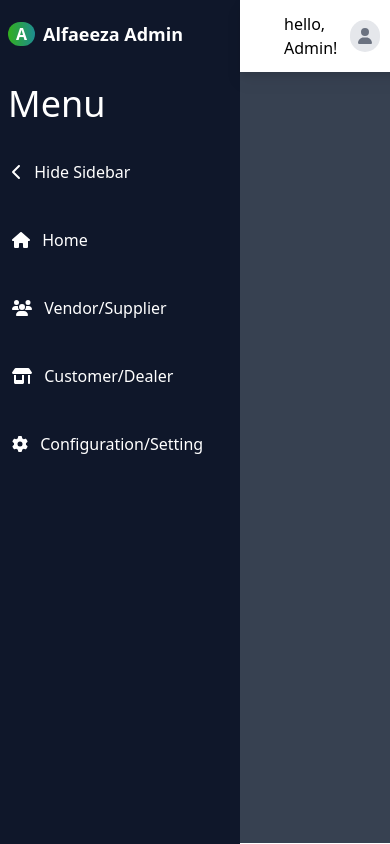
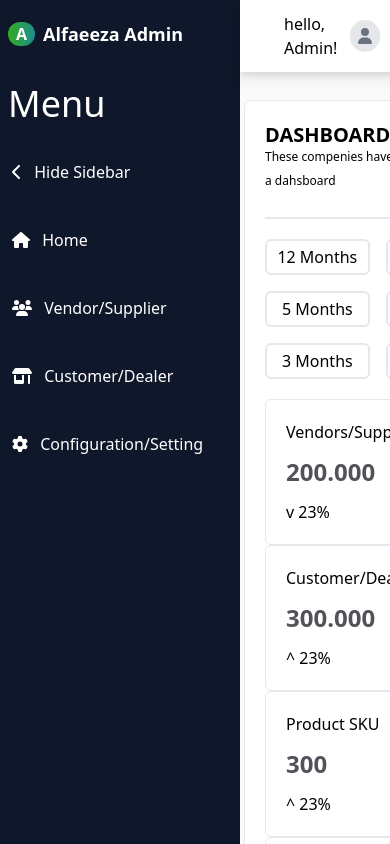
Before and after one commit to helmiariefm/adm-web-ui, a Vue app in the folder adm-web-ui/: page / in a window 390 px wide. Shown: the top 844 px of the page. Built offline with nearby package versions, Linux system fonts and the light colour scheme.

Commit message:
create Main Content

```diff
--- a/adm-web-ui/index.html
+++ b/adm-web-ui/index.html
@@ -6,7 +6,7 @@
     <meta name="viewport" content="width=device-width, initial-scale=1.0" />
     <title>Alfaeeza</title>
   </head>
-  <body>
+  <body class="bg-zinc-50">
     <div id="app"></div>
     <script type="module" src="/src/main.js"></script>
   </body>
--- a/adm-web-ui/src/App.vue
+++ b/adm-web-ui/src/App.vue
@@ -1,11 +1,13 @@
 <script>
   import Sidebar from "./organisms/Sidebar.vue"
   import Navbar from "./organisms/Navbar.vue"
+  import MainContent from "./organisms/MainContent.vue"
 
   export default{
     components:{
       Sidebar,
-      Navbar
+      Navbar,
+      MainContent
     }
   }
 </script>
@@ -20,8 +22,7 @@
       <Navbar/>
 
       <!-- MAIN -->
-      <main class="bg-gray-700 w-full h-[91.3vh]">
-      </main>
+      <MainContent/>
     </div>
   </div>
 </template>
--- a/adm-web-ui/src/atoms/Button.vue
+++ b/adm-web-ui/src/atoms/Button.vue
@@ -9,9 +9,25 @@
                 type: String,
                 default: "",
             },
-            buttonClass: {
+            type: {
                 type: String,
-                default: "mt-7 w-full text-left hover:bg-slate-800 py-2 rounded-md",
+                default: "default"
+            }
+        },
+        computed:{
+            buttonClass() {
+                let classes = "";
+                switch (this.type) {
+                    case "sidebar":
+                        classes = "mt-7 w-full text-left hover:bg-slate-800 py-2 rounded-md";
+                        break;
+                    case "filter":
+                        classes = "border-2 rounded-md p-1 hover:bg-zinc-100";
+                        break;
+                    default:
+                        break;
+                }
+                return classes;
             }
         }
     };
--- a/adm-web-ui/src/main.js
+++ b/adm-web-ui/src/main.js
@@ -2,12 +2,34 @@ import { createApp } from 'vue';
 import './style.css';
 import App from './App.vue';
 import { library } from '@fortawesome/fontawesome-svg-core';
-import { faChevronLeft, faHome, faUsers, faStoreAlt, faCog, faUser, faBell, faSave, faSearch } from '@fortawesome/free-solid-svg-icons';
+import {
+    faChevronLeft,
+    faHome,
+    faUsers,
+    faStoreAlt,
+    faCog,
+    faUser,
+    faBell,
+    faSave,
+    faSearch,
+    faUpload
+} from '@fortawesome/free-solid-svg-icons';
 import { FontAwesomeIcon } from '@fortawesome/vue-fontawesome';
 
 const app = createApp(App);
 
-library.add(faChevronLeft, faHome, faUsers, faStoreAlt, faCog, faUser, faBell, faSave, faSearch);
+library.add(
+    faChevronLeft,
+    faHome,
+    faUsers,
+    faStoreAlt,
+    faCog,
+    faUser,
+    faBell,
+    faSave,
+    faSearch,
+    faUpload
+);
 app.component('font-awesome-icon', FontAwesomeIcon);
 
 app.mount('#app');
--- /dev/null
+++ b/adm-web-ui/src/molecules/DataCard.vue
@@ -0,0 +1,43 @@
+<script>
+export default {
+  props: {
+    title: {
+      type: String
+    },
+    value: {
+      type: String
+    },
+    trend: {
+      type: String
+    },
+    trendtext: {
+      type: String
+    },
+    trendColor: {
+      type: String
+    }
+  },
+  computed: {
+    trendColorClass() {
+      return `text-${this.trendColor}-500`;
+    },
+    chartImage() {
+      return this.trendColor === 'red' ? './rd-chart.png' : './gr-chart.png';
+    }
+  }
+};
+</script>
+
+<template>
+  <div class='flex justify-between bg-white border w-full mr-3 p-5 rounded-md'>
+    <div>
+      <h4>{{ title }}</h4>
+      <h4 class='text-2xl md:text-3xl font-bold text-zinc-600 my-3'>{{ value }}</h4>
+      <div class='flex gap-2'>
+        <h4 :class='trendColorClass'>{{ trend }} 23%</h4>
+        <h4 class='text-zinc-700'>{{ trendtext }}</h4>
+      </div>
+    </div>
+    <img :src='chartImage' class='w-20 h-16 md:w-16 md:h-12 self-center' />
+  </div>
+</template>
--- /dev/null
+++ b/adm-web-ui/src/organisms/MainContent.vue
@@ -0,0 +1,55 @@
+<script>
+    import Button from '../atoms/Button.vue';
+    import DataCard from '../molecules/DataCard.vue';
+
+    export default{
+        components:{
+            Button,
+            DataCard
+        }
+    }
+</script>
+
+<template>
+    <main class="w-full h-full pb-9">
+        <div class='bg-white border md:mx-11 mx-1 my-7 p-5 rounded-md'>
+            <div class='flex justify-between'>
+                <div>
+                    <h1 class='text-xl font-semibold'>DASHBOARD</h1>
+                    <sup>These compenies have a dahsboard</sup>
+                </div>
+                <Button label="Import Data" icon="upload" class='border border-[#32ae1e] text-[#32ae1e] hover:bg-[#32ae1e] hover:text-white h-9 px-2 self-center'/>
+            </div>
+            <hr class='my-5 border-t-2'/>
+            <div class='gap-4 grid grid-cols-2 md:flex md:gap-4'>
+                <Button label="12 Months" type="filter"/>
+                <Button label="6 Months" type="filter"/>
+                <Button label="5 Months" type="filter"/>
+                <Button label="4 Months" type="filter"/>
+                <Button label="3 Months" type="filter"/>
+                <Button label="2 Months" type="filter"/>
+            </div>
+            <div class='md:grid md:grid-cols-4 md:gap-4 my-5'>
+                <DataCard title='Vendors/Suppliers' value='200.000' trend='v' trendText='Last Month' trendColor='red' />
+                <DataCard title='Customer/Dealer' value='300.000' trend='^' trendText='Last Month' trendColor='green' />
+                <DataCard title='Product SKU' value='300' trend='^' trendText='Last Month' trendColor='green' />
+                <DataCard title='Purchase Order' value='21' trend='v' trendText='Last Month' trendColor='red' />
+                <DataCard title='Sales Order' value='64' trend='v' trendText='Last Month' trendColor='red' />
+                <DataCard title='Grinds' value='1.666.664' trend='^' trendText='Last Month' trendColor='green' />
+                <DataCard title='Manuals' value='64' trend='v' trendText='Last Month' trendColor='red' />
+                <DataCard title='Vert Transfers' value='2.001' trend='^' trendText='Last Month' trendColor='green' />
+            </div>
+        </div>
+
+        <div class='md:flex md:mx-11'>
+            <div class='bg-white border md:w-7/12 md:mr-3 md:mx-0 mx-1 p-5 rounded-md'>
+                <h1>Aging - Account Receivable</h1>
+                <img src='https://www.bbc.co.uk/staticarchive/8edd9e8871fc1723ec0051126b5e986b9d45457b.gif' class='mt-7'/>
+            </div>
+            <div class='bg-white border md:w-5/12 md:ml-3 md:mx-0 mx-1 p-5 rounded-md' alt='grpahic-here'>
+                <h1>Revenue</h1>
+                <img src='https://www.amcharts.com/wp-content/uploads/2013/11/demo_129_none-1.png' alt='grpahic-here' class='my-11'/>
+            </div>
+        </div>
+    </main>
+</template>
--- a/adm-web-ui/src/organisms/Sidebar.vue
+++ b/adm-web-ui/src/organisms/Sidebar.vue
@@ -20,11 +20,11 @@
         <h1 class='mx-2 mt-9'>Menu</h1>
 
         <div class='mx-3 flex flex-col items-start'>
-            <Button label="Hide Sidebar" icon="chevron-left"/>
-            <Button label="Home" icon="home"/>
-            <Button label="Vendor/Supplier" icon="users"/>
-            <Button label="Customer/Dealer" icon="store-alt"/>
-            <Button label="Configuration/Setting" icon="cog"/>
+            <Button label="Hide Sidebar" icon="chevron-left" type="sidebar"/>
+            <Button label="Home" icon="home" type="sidebar"/>
+            <Button label="Vendor/Supplier" icon="users" type="sidebar"/>
+            <Button label="Customer/Dealer" icon="store-alt" type="sidebar"/>
+            <Button label="Configuration/Setting" icon="cog" type="sidebar"/>
         </div>
     </div>
 </template>
```
Also changed, not shown: adm-web-ui/public/gr-chart.png (added), adm-web-ui/public/rd-chart.png (added).
